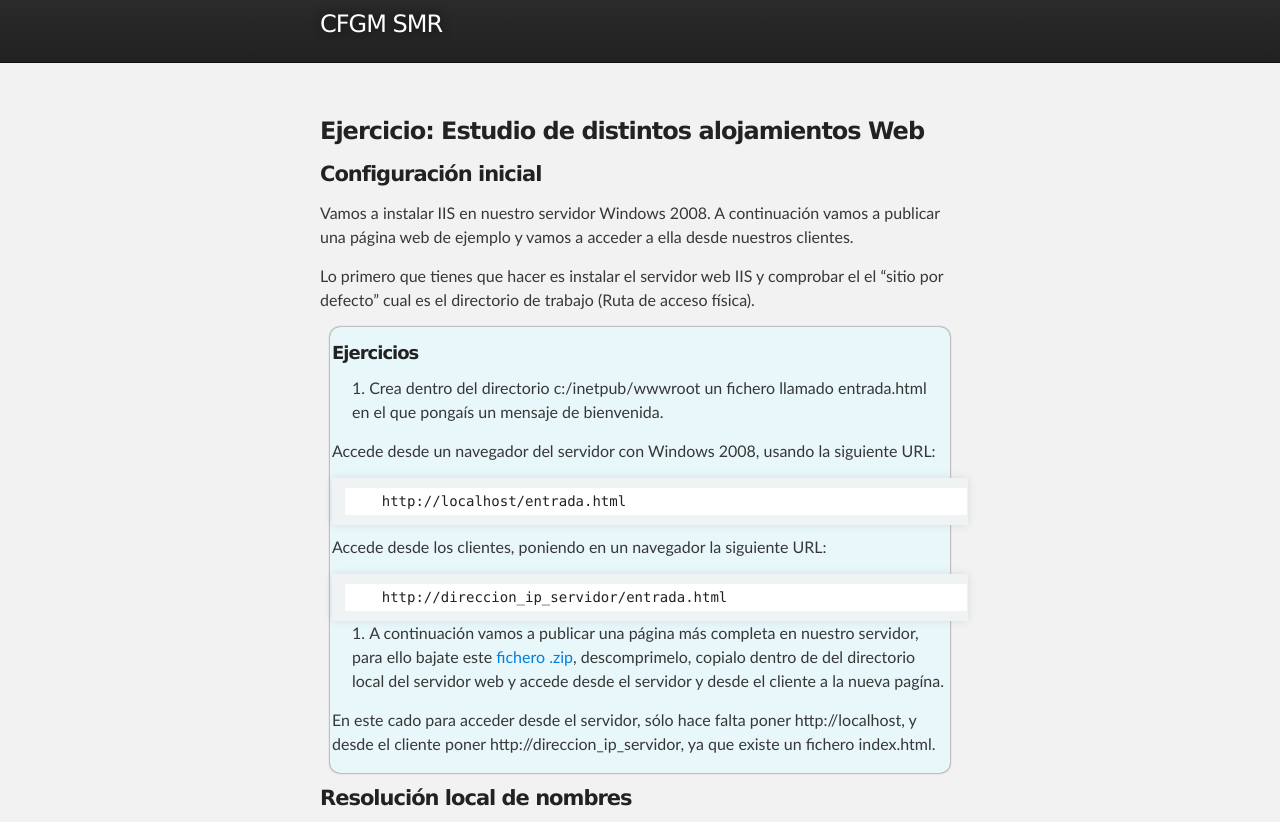
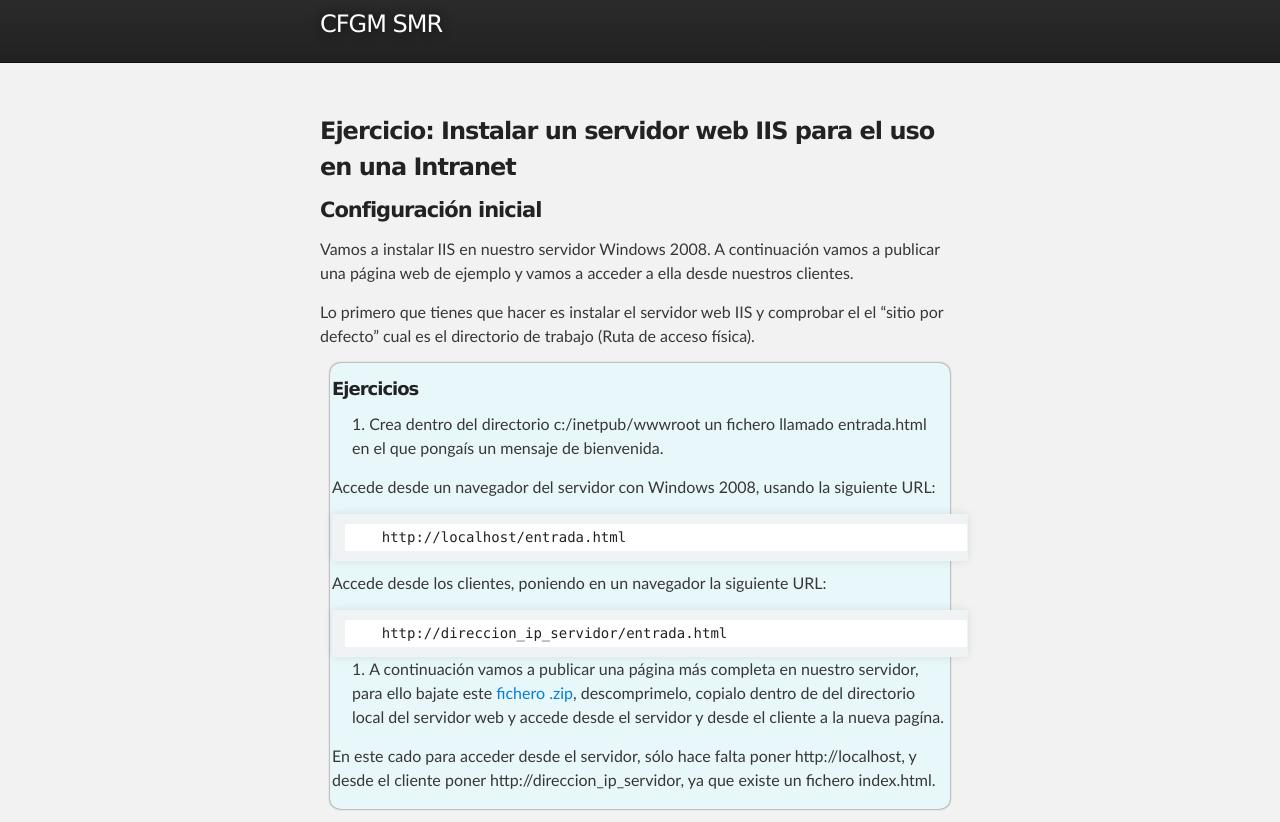
Before and after one commit to josedom24/josedom24.github.io, a Jekyll site: the page built from mod/serviciosgm/e_web_2.md, in a window 1280 px wide and 900 px high, cut to the strip 78-900 px from the top of the window. Built offline with Jekyll 4.4.1, drawn with Linux system fonts in a browser that asks for light colours.

Commit message:
Update e_web_2.md

```diff
--- a/mod/serviciosgm/e_web_2.md
+++ b/mod/serviciosgm/e_web_2.md
@@ -4,7 +4,7 @@ layout: index
 title: Servicios de red
 tagline: CFGM SMR
 ---
-### Ejercicio: Estudio de distintos alojamientos Web
+### Ejercicio: Instalar un servidor web IIS para el uso en una Intranet
 
 #### Configuración inicial
 
```
